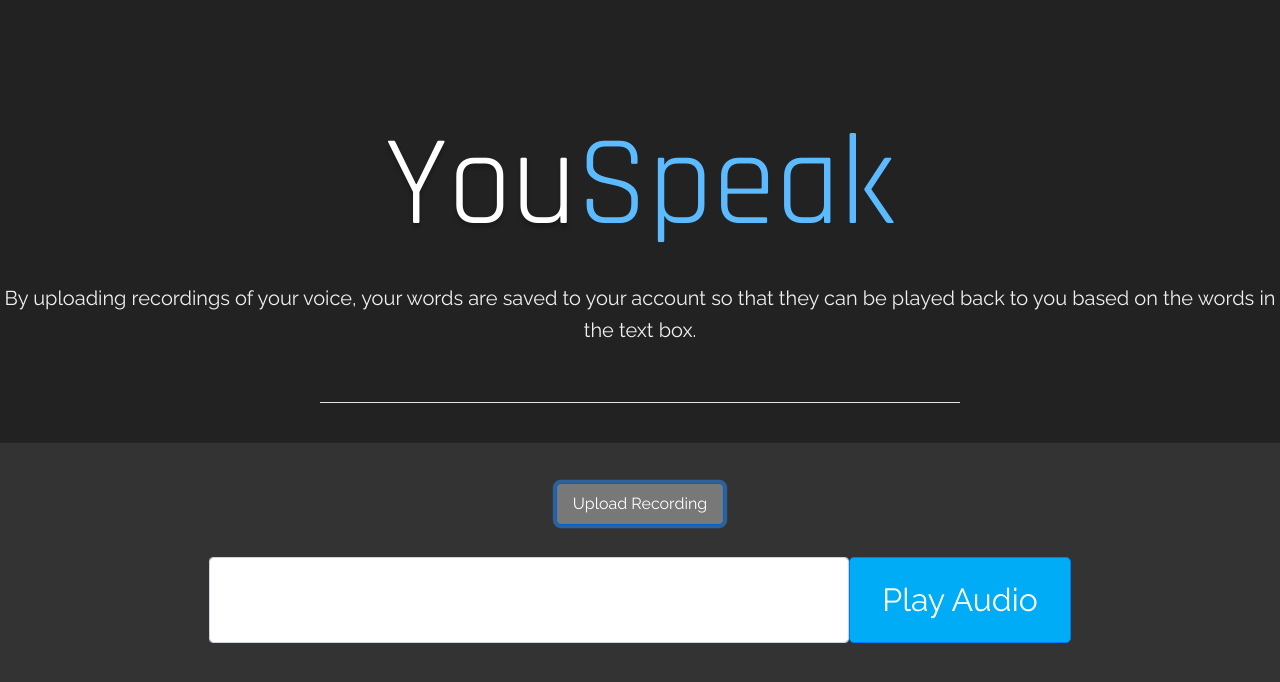
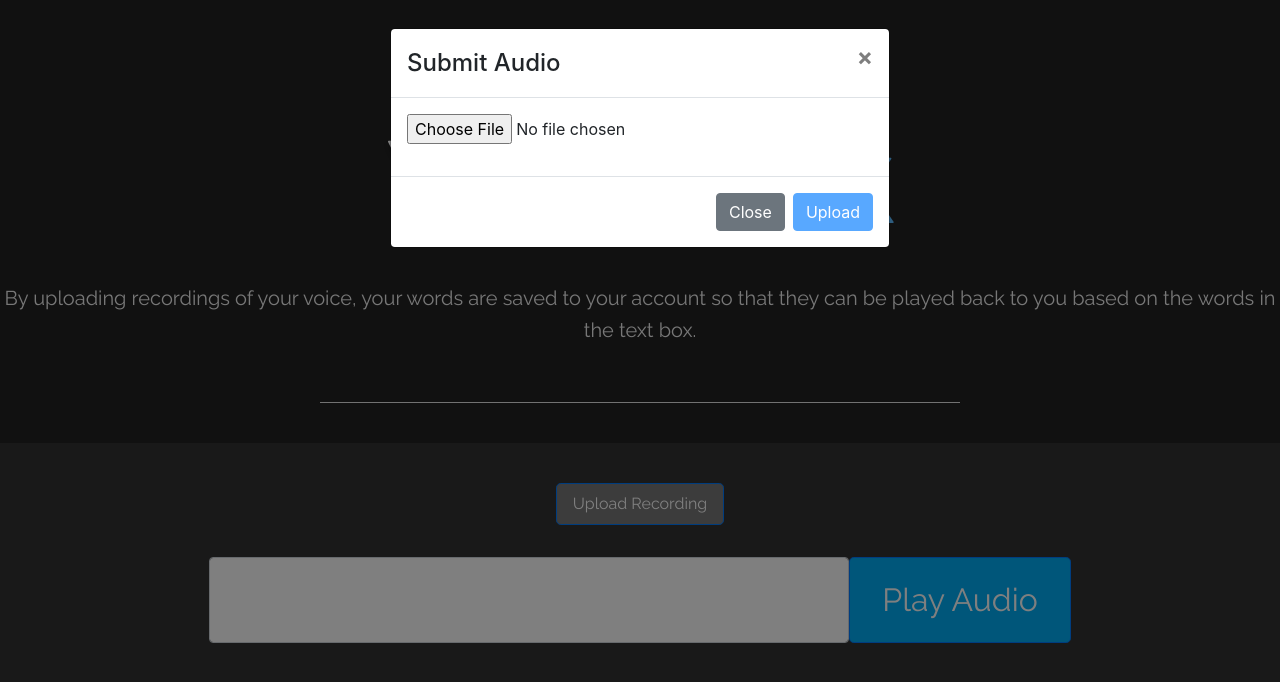
Before and after one commit to Dimatsa/Voice-Library, a React (Create React App) app: page /dashboard in a window 1280 px wide. Both pictures are taken after a click on the button "Upload Recording". Shown: the top 682 px of the page. Built offline with nearby package versions, Linux system fonts and the light colour scheme.

Commit message:
Add audio file upload

```diff
--- a/src/components/UploadButton.jsx
+++ /dev/null
@@ -1,31 +0,0 @@
-import React from "react";
-import Button from "react-bootstrap/Button";
-import styled from "styled-components";
-import { useHistory } from "react-router-dom";
-
-const StyledButton = styled(Button)`
-  background: #787878;
-  background-color: #787878;
-  color: white;
-  font-size: 1em;
-  font-family: "Raleway";
-
-  :hover,
-  :focus,
-  :active {
-    background: #787878 !important;
-    background-color: #787878 !important;
-  }
-`;
-
-export default () => {
-  const history = useHistory();
-
-  const onClick = () => history.push("/dashboard");
-
-  return (
-    <StyledButton variant="primary" size="lg" onClick={onClick}>
-      Upload Recording
-    </StyledButton>
-  );
-};
--- /dev/null
+++ b/src/components/UploadButton/UploadButton.jsx
@@ -0,0 +1,51 @@
+import React, { useState } from "react";
+import Button from "react-bootstrap/Button";
+import styled from "styled-components";
+import axios from "axios";
+import UploadModal from "./UploadModal";
+
+const StyledButton = styled(Button)`
+  background: #787878;
+  background-color: #787878;
+  color: white;
+  font-size: 1em;
+  font-family: "Raleway";
+
+  :hover,
+  :focus,
+  :active {
+    background: #787878 !important;
+    background-color: #787878 !important;
+  }
+`;
+
+export default () => {
+  const [show, setShow] = useState(false);
+
+  const onClick = () => {
+    setShow(true);
+  };
+
+  const handleClose = () => {
+    setShow(false);
+  };
+
+  return (
+    <>
+      <StyledButton variant="primary" size="lg" onClick={onClick}>
+        Upload Recording
+      </StyledButton>
+      <UploadModal
+        show={show}
+        handleClose={handleClose}
+        handleSubmit={async (path) => {
+          const formData = new FormData();
+          console.log(path);
+          formData.append("audio", path);
+          console.log(formData);
+          await axios.post("/api/uploadaudio", formData, {});
+        }}
+      />
+    </>
+  );
+};
--- /dev/null
+++ b/src/components/UploadButton/UploadModal.jsx
@@ -0,0 +1,58 @@
+import React, { useState } from "react";
+import Modal from "react-bootstrap/Modal";
+import Form from "react-bootstrap/Form";
+import Button from "react-bootstrap/Button";
+import PropTypes from "prop-types";
+
+const UploadModal = ({ show, handleClose, handleSubmit }) => {
+  const [path, setPath] = useState(null);
+
+  return (
+    <Modal
+      show={show}
+      onHide={handleClose}
+      onSubmit={(e) => {
+        e.preventDefault();
+        e.stopPropagation();
+        handleSubmit(path);
+      }}
+    >
+      <Form>
+        <Modal.Header closeButton>
+          <Modal.Title>Submit Audio</Modal.Title>
+        </Modal.Header>
+        <Modal.Body>
+          <Form.Group>
+            <Form.File
+              isValid={!!path}
+              onChange={(event) => setPath(event.target.files[0])}
+              accept="audio/wav"
+              id="exampleFormControlFile1"
+            />
+          </Form.Group>
+        </Modal.Body>
+        <Modal.Footer>
+          <Button variant="secondary" onClick={handleClose}>
+            Close
+          </Button>
+          <Button
+            type="submit"
+            variant="primary"
+            disabled={!path}
+            onClick={handleClose}
+          >
+            Upload
+          </Button>
+        </Modal.Footer>
+      </Form>
+    </Modal>
+  );
+};
+
+UploadModal.propTypes = {
+  show: PropTypes.bool,
+  handleClose: PropTypes.func,
+  handleSubmit: PropTypes.func,
+};
+
+export default UploadModal;
--- a/src/pages/Dashboard/Dashboard.jsx
+++ b/src/pages/Dashboard/Dashboard.jsx
@@ -1,7 +1,7 @@
 import React from "react";
 import styled from "styled-components";
-import PlayButton from "../../components/PlayButton";
-import UploadButton from "../../components/UploadButton";
+import PlayButton from "../../components/PlayButton/PlayButton";
+import UploadButton from "../../components/UploadButton/UploadButton";
 import TopPanel from "./TopPanel";
 import Form from "react-bootstrap/Form";
 
```
Also changed, not shown: src/components/PlayButton/PlayButton.jsx (renamed from src/components/PlayButton.jsx).
